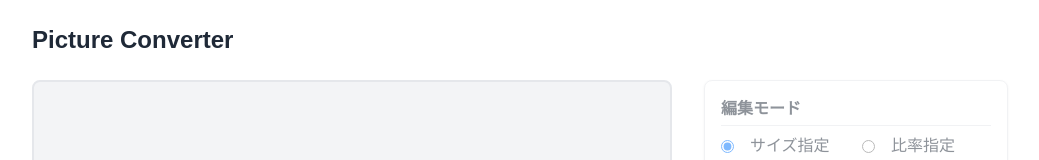
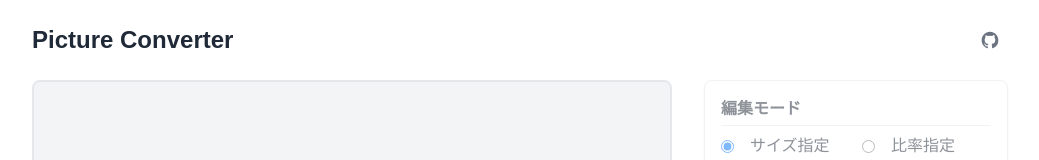
Before and after one commit to Alicey0719/picconv, a Vue app: page / in a window 1280 px wide. Shown: the top 160 px of the page, without its empty margins (120-1159 px from the left). Built offline with nearby package versions, Linux system fonts and the light colour scheme; a web font is replaced by a local one.

Commit message:
Add github repo

```diff
--- a/src/App.vue
+++ b/src/App.vue
@@ -392,6 +392,18 @@ const downloadImage = async () => {
   <div class="p-6 max-w-5xl mx-auto font-sans text-gray-800">
     <div class="flex justify-between items-center mb-6">
       <h1 class="text-2xl font-bold">Picture Converter</h1>
+      <div class="flex items-center gap-3 pr-2">
+        <a
+          href="https://github.com/Alicey0719/picconv"
+          target="_blank"
+          class="text-gray-500 hover:text-gray-900 transition"
+          aria-label="GitHub repository"
+          title="GitHub"
+        >
+          <svg class="w-5 h-5" viewBox="0 0 24 24" aria-hidden="true" fill="currentColor">
+            <path d="M12 2C6.48 2 2 6.58 2 12.24c0 4.52 2.87 8.35 6.84 9.7.5.1.68-.22.68-.49 0-.24-.01-.88-.01-1.73-2.78.62-3.37-1.38-3.37-1.38-.46-1.19-1.11-1.5-1.11-1.5-.9-.64.07-.63.07-.63 1 .07 1.53 1.06 1.53 1.06.89 1.56 2.34 1.11 2.91.85.09-.66.35-1.11.63-1.37-2.22-.26-4.56-1.14-4.56-5.06 0-1.12.39-2.03 1.03-2.75-.1-.26-.45-1.31.1-2.73 0 0 .84-.28 2.75 1.05A9.3 9.3 0 0 1 12 6.84a9.3 9.3 0 0 1 2.5.35c1.9-1.33 2.74-1.05 2.74-1.05.55 1.42.2 2.47.1 2.73.64.72 1.03 1.63 1.03 2.75 0 3.93-2.34 4.8-4.57 5.06.36.32.68.94.68 1.9 0 1.37-.01 2.47-.01 2.81 0 .27.18.6.69.49A10.01 10.01 0 0 0 22 12.24C22 6.58 17.52 2 12 2z" />
+          </svg>
+        </a>
         <input
           type="file"
           ref="fileInput"
@@ -399,6 +411,7 @@ const downloadImage = async () => {
           @change="onFileChange"
           class="hidden"
         />
+      </div>
       <!-- <button
         @click="triggerUpload"
         class="bg-gray-800 text-white text-sm px-4 py-2 rounded hover:bg-gray-700 transition"
```
Lines whose indentation alone changed are shown as unchanged.
